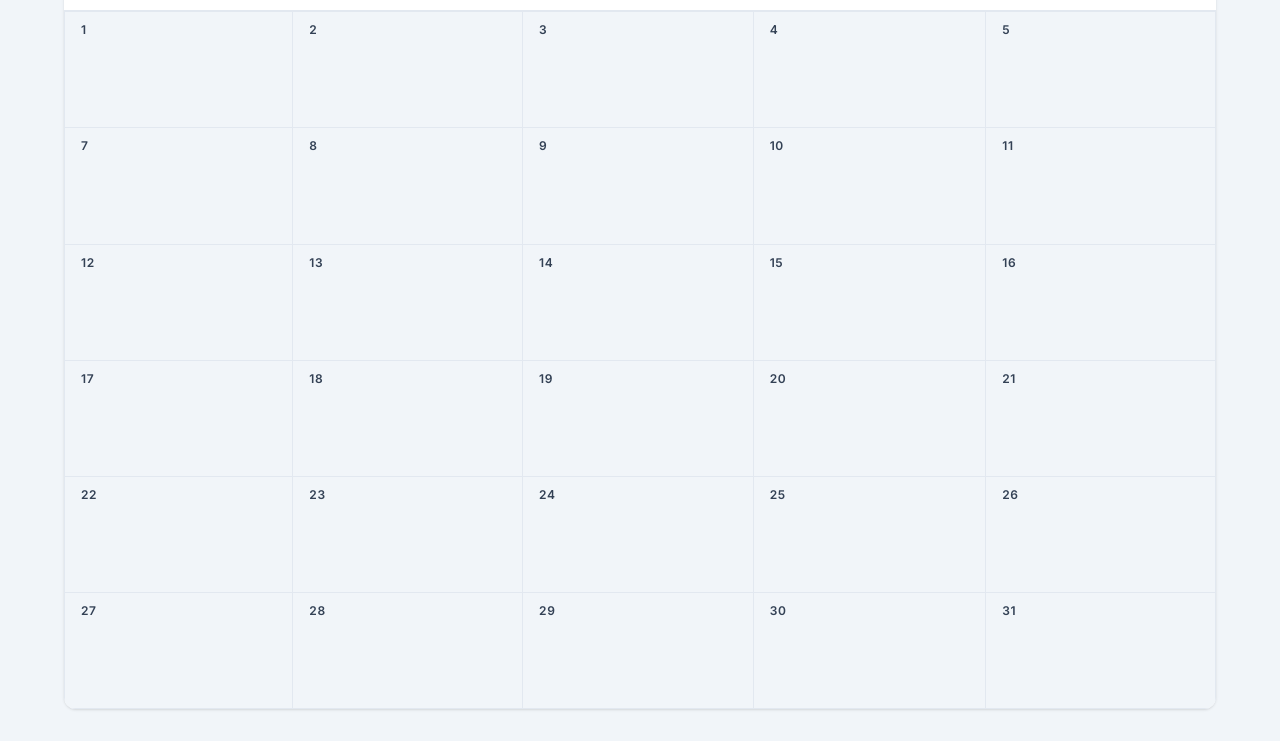
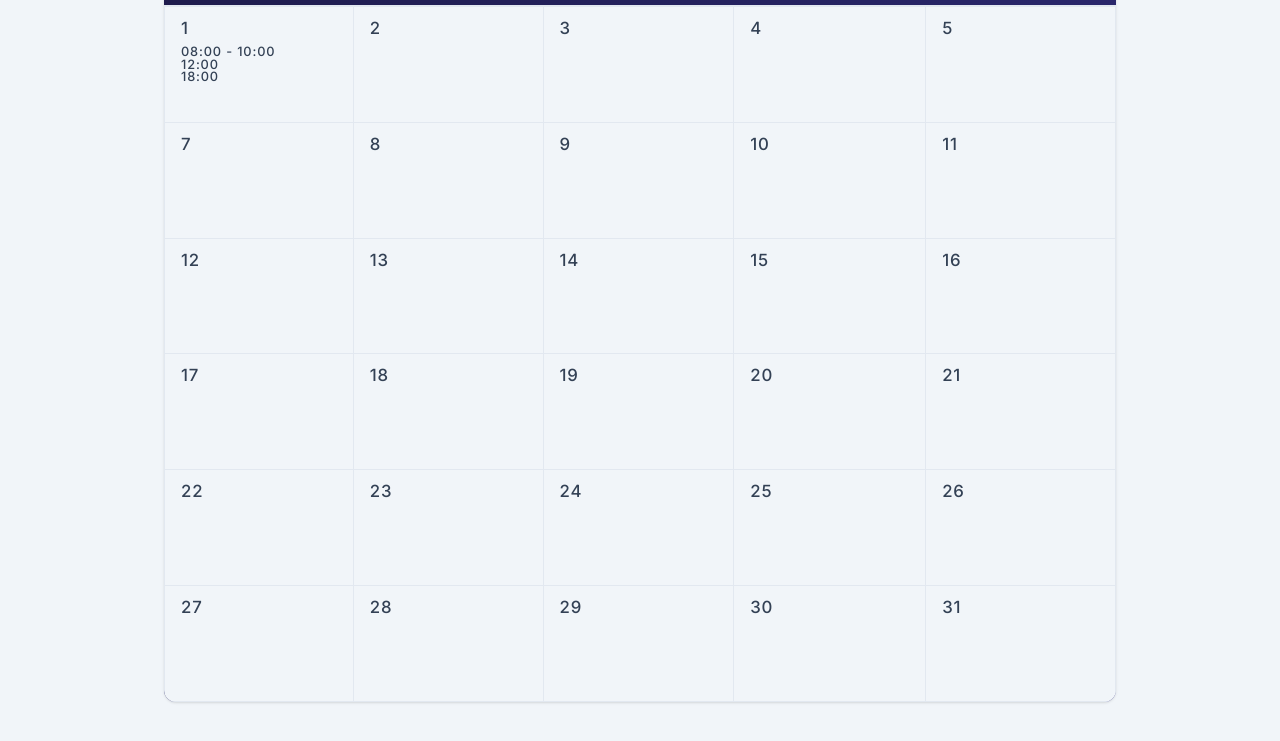
Before and after one commit to Joaopga/barber-agenda, a plain HTML site: page agendamento.html in a window 1280 px wide. Shown: the part 167-908 px from the top of the page. Drawn offline with Linux system fonts and the light colour scheme.

Commit message:
Tela agendamento v1.1

```diff
--- a/agendamento.html
+++ b/agendamento.html
@@ -1,39 +1,39 @@
-<!DOCTYPE html>
+<!doctype html>
 <html lang="pt-BR">
   <head>
-  <meta charset="UTF-8">
-  <meta name="viewport" content="width=device-width, initial-scale=1.0">
+    <meta charset="UTF-8" />
+    <meta name="viewport" content="width=device-width, initial-scale=1.0" />
     <title>Agendamentos</title>
-  <link rel="preconnect" href="https://fonts.googleapis.com">
-  <link rel="preconnect" href="https://fonts.gstatic.com" crossorigin>
-  <link href="https://fonts.googleapis.com/css2?family=Inter:wght@400;500;600;700&family=Poppins:wght@400;500;600;700&display=swap" rel="stylesheet">
-  <link rel="stylesheet" href="css/dashboard.css">
-  <link rel="stylesheet" href="css/styles.css">
-  <link rel="stylesheet" href="css/calendar.css">
+    <link rel="preconnect" href="https://fonts.googleapis.com" />
+    <link rel="preconnect" href="https://fonts.gstatic.com" crossorigin />
+    <link
+      href="https://fonts.googleapis.com/css2?family=Inter:wght@400;500;600;700&family=Poppins:wght@400;500;600;700&display=swap"
+      rel="stylesheet"
+    />
+    <link rel="stylesheet" href="css/dashboard.css" />
+    <link rel="stylesheet" href="css/styles.css" />
+    <link rel="stylesheet" href="css/calendar.css" />
   </head>
   <body class="dashboard-page">
     <!-- Header -->
     <header class="header">
       <div class="header-content">
         <div class="header-left">
-        <div class="logo">
-        </div>
+          <div class="logo"></div>
           <h1>Agendamentos</h1>
         </div>
         <div class="header-right">
           <span class="user-name" id="currentUser">Admin</span>
-        <button class="btn-logout" id="logoutBtn">
-          Sair
-        </button>
+          <button class="btn-logout" id="logoutBtn">Sair</button>
         </div>
       </div>
     </header>
 
     <!-- Main Content -->
-  <main class="main-content">
+    <main class="main-c-content">
 
-    <!-- Users Table Section -->
-    <div class="table-section">
+      <!-- Calendar Section -->
+      <div class="table-c-section">
         <div class="table-c-header">
           <span>Janeiro - 2026</span>
         </div>
@@ -42,46 +42,109 @@
           <table class="calendar-table">
             <thead>
               <tr>
-              <th>1</th>
-              <th>2</th>
-              <th>3</th>
-              <th>4</th>
-              <th>5</th>
+                <th>
+                  <span>1</span>
+                  <div class="c-Acard">08:00 - 10:00</div>
+                  <div class="c-card">12:00</div>
+                  <div class="c-Bcard">18:00</div>
+                </th>
+                <th>
+                  <span>2</span>
+                </th>
+                <th>
+                  <span>3</span>
+                </th>
+                <th>
+                  <span>4</span>
+                </th>
+                <th>
+                  <span>5</span>
+                </th>
               </tr>
               <tr>
-              <th>7</th>
-              <th>8</th>
-              <th>9</th>
-              <th>10</th>
-              <th>11</th>
+                <th>
+                  <span>7</span>
+                </th>
+                <th>
+                  <span>8</span>
+                </th>
+                <th>
+                  <span>9</span>
+                </th>
+                <th>
+                  <span>10</span>
+                </th>
+                <th>
+                  <span>11</span>
+                </th>
               </tr>
               <tr>
-              <th>12</th>
-              <th>13</th>
-              <th>14</th>
-              <th>15</th>
-              <th>16</th>
+                <th>
+                  <span>12</span>
+                </th>
+                <th>
+                  <span>13</span>
+                </th>
+                <th>
+                  <span>14</span>
+                </th>
+                <th>
+                  <span>15</span>
+                </th>
+                <th>
+                  <span>16</span>
+                </th>
               </tr>
               <tr>
-              <th>17</th>
-              <th>18</th>
-              <th>19</th>
-              <th>20</th>
-              <th>21</th>
+                <th>
+                  <span>17</span>
+                </th>
+                <th>
+                  <span>18</span>
+                </th>
+                <th>
+                  <span>19</span>
+                </th>
+                <th>
+                  <span>20</span>
+                </th>
+                <th>
+                  <span>21</span>
+                </th>
               </tr>
               <tr>
-              <th>22</th>
-              <th>23</th>
-              <th>24</th>
-              <th>25</th>
-              <th>26</th>
+                <th>
+                  <span>22</span>
+                </th>
+                <th>
+                  <span>23</span>
+                </th>
+                <th>
+                  <span>24</span>
+                </th>
+                <th>
+                  <span>25</span>
+                </th>
+                <th>
+                  <span>26</span>
+                </th>
               </tr>
               <tr>
-              <th>27</th>
-              <th>28</th>
-              <th>29</th>
-              <th>30</th>
-              <th>31</th>
+                <th>
+                  <span>27</span>
+                </th>
+                <th>
+                  <span>28</span>
+                </th>
+                <th>
+                  <span>29</span>
+                </th>
+                <th>
+                  <span>30</span>
+                </th>
+                <th>
+                  <span>31</span>
+                </th>
               </tr>
             </thead>
           </table>
--- a/css/calendar.css
+++ b/css/calendar.css
@@ -1,16 +1,33 @@
-/* Table */
+/* Main Content */
+.main-c-content {
+  max-width: 1000px;
+  margin: 0 auto;
+  padding: 2rem 1.5rem;
+}
+
+
+/* Table Section */
+.table-c-section {
+  background: linear-gradient(135deg, #1e1b4b 0%, #312e81 100%);
+  border-radius: var(--radius-lg);
+  box-shadow: var(--shadow);
+  overflow: hidden;
+
+  color: var(--muted);
+}
+
 .table-c-header {
   display: flex;
   align-items: center;
   justify-content: space-between;
-  padding: 1.25rem 1.5rem;
+  padding: 1rem 1.5rem;
   border-bottom: 1px solid var(--border);
   flex-wrap: wrap;
   flex-direction: column;
   align-items: center;
 
   font-weight: 600;
-  font-size: 1.3em;
+  font-size: 1.4em;
 }
 
 .table-c-container {
@@ -23,15 +40,15 @@
 }
 
 .calendar-table th {
-  padding: 0.5rem 0 5.5rem 1rem;
+  padding: 0.5rem 0 5rem 1rem;
   border: 1px solid var(--border);
   text-align: left;
 }
 
 .calendar-table th {
   background: var(--muted);
-  font-size: 0.75rem;
-  font-weight: 600;
+  font-size: 1.05rem;
+  font-weight: 500;
   text-transform: uppercase;
   letter-spacing: 0.05em;
   color: var(--foreground);
@@ -50,6 +67,22 @@
   background: var(--muted);
 }
 
-.calendar-table td {
-  font-size: 0.875rem;
+
+/*  Cards   */
+
+.c-card {
+    position: absolute;
+    padding-top: 1%;
+    font-size: 0.8rem;
 }
+
+.c-Acard {
+    position: absolute;
+    font-size: 0.8rem;
+}
+
+.c-Bcard {
+    position: absolute;
+    padding-top: 2%;
+    font-size: 0.8rem;
+}
--- a/css/dashboard.css
+++ b/css/dashboard.css
@@ -15,6 +15,7 @@
   --secondary-hover: #cbd5e1;
   --background: #f1f5f9;
   --foreground: #334155;
+  --calendarbg: #3d369b;
   --card: #ffffff;
   --card-foreground: #334155;
   --muted: #f1f5f9;
```
Lines whose indentation alone changed are shown as unchanged.
